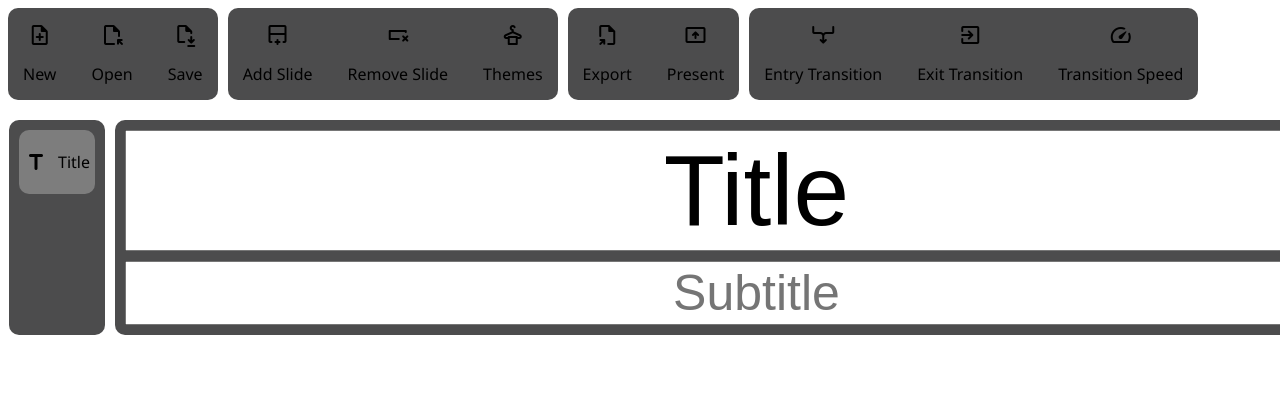
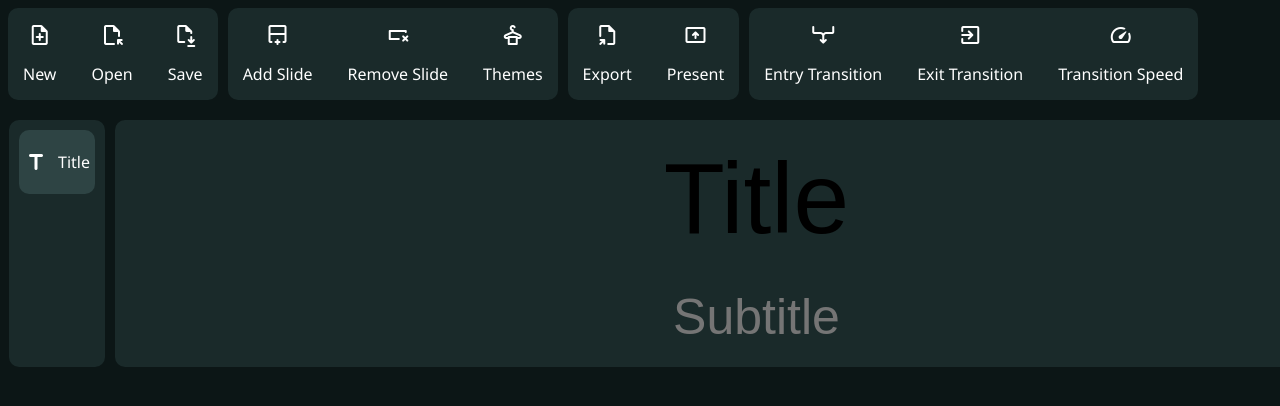
Before and after one commit to reubwa/present, a website: page index.html in a window 1280 px wide. Shown: the top 406 px of the page. Drawn offline with nearby package versions, Linux system fonts and the light colour scheme.

Commit message:
Styling improvements

```diff
--- a/style.css
+++ b/style.css
@@ -9,9 +9,10 @@
     display: flex;
     flex-direction: row;
     gap: 15px;
-    background-color: #4c4c4d;
+    background-color: rgb(26, 42, 42);
     border-radius: 10px;
     padding: 5px;
+    color: white;
 }
 .toolbar-el {
     display: flex;
@@ -22,7 +23,7 @@
 }
 .toolbar-el:hover {
     cursor: pointer;
-    background-color: #7d7d7d;
+    background-color: rgb(46, 68, 68);
 }
 .toolbar-el p {
     margin-bottom: 0.1px;
@@ -39,10 +40,11 @@
     display: flex;
     flex-direction: column;
     width: 190px;
-    background-color: #4c4c4d;
+    background-color: rgb(26, 42, 42);
     border-radius: 10px;
     padding: 10px;
     gap: 10px;
+    color: white;
 }
 .sidebar-el, .sidebar-el-selected {
     display: flex;
@@ -53,15 +55,15 @@
 }
 .sidebar-el:hover {
     cursor: pointer;
-    background-color: #7d7d7d;
+    background-color: rgb(46, 68, 68);
     border-radius: 10px;
 }
 .sidebar-el-selected {
-    background-color: #7d7d7d;
+    background-color: rgb(46, 68, 68);
     border-radius: 10px;
 }
 .main-content {
-    background-color: #4c4c4d;
+    background-color: rgb(26, 42, 42);
     border-radius: 10px;
     width: 100%;
     height: 100%;
@@ -83,8 +85,9 @@
 dialog {
     border:none;
     border-radius: 10px;
-    background-color: #b9b9b9;
+    background-color: rgb(26, 42, 42);
     padding: 10px;
+    color: white;
 }
 dialog::backdrop {
     background-color: grey;
@@ -99,12 +102,13 @@ dialog h1{
     align-items: center;
     padding: 10px;
     border-radius: 10px;
-    background-color: #7d7d7d;
+    background-color: transparent;
     border: none;
+    color: white;
 }
 .gallery-opt:hover{
     cursor: pointer;
-    background-color: #a3a3a3;
+    background-color: rgb(46, 68, 68);
 }
 #title{
     font-size: 100px;
@@ -124,3 +128,11 @@ dialog h1{
     object-fit: contain;
     border-radius: 10px;
 }
+body {
+    background-color: rgb(12, 22, 22);
+}
+input{
+    background: none;
+    border: none;
+    margin:10px;
+}
```
